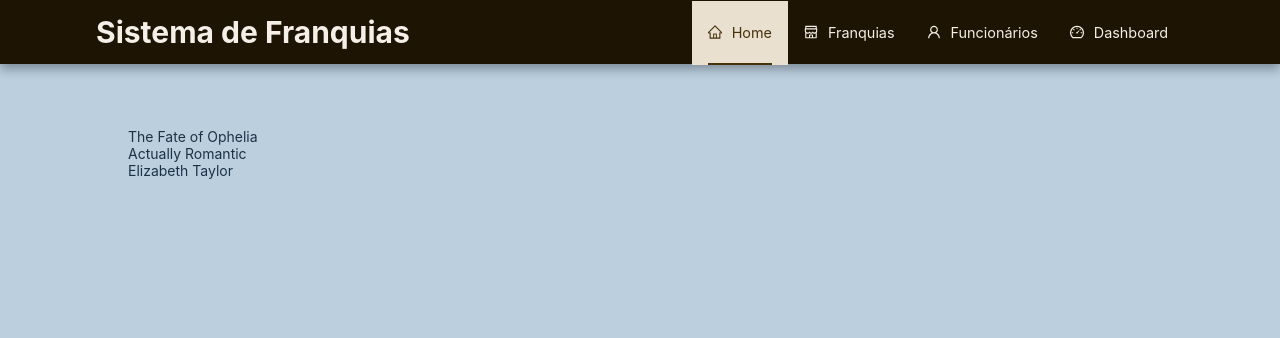
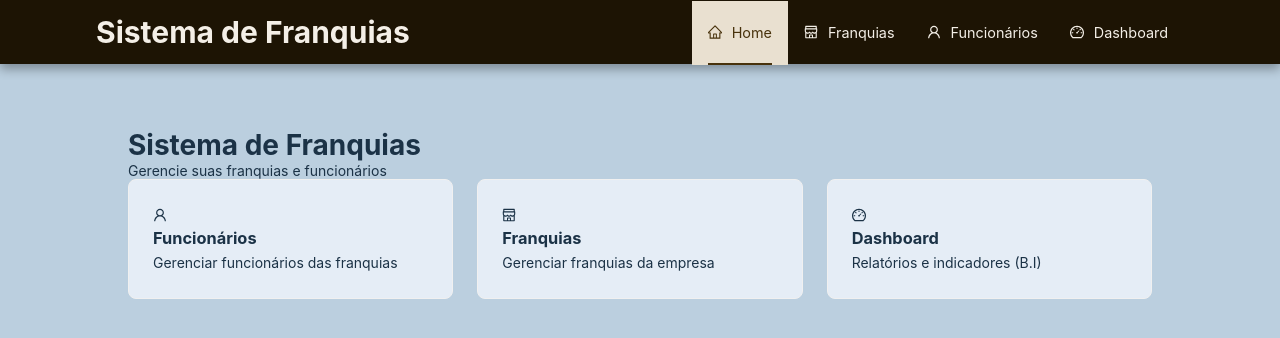
Before and after one commit to gabgon08/projeto-franquias, a Next.js app: page / in a window 1280 px wide. Shown: the top 338 px of the page. Built offline with nearby package versions, Linux system fonts and the light colour scheme.

Commit message:
feat: new home page

```diff
--- a/src/app/franquias/page.jsx
+++ b/src/app/franquias/page.jsx
@@ -195,7 +195,7 @@ function Franquias() {
 
     return (
         <LayoutTheme>
-            <Layout className={common.layout}>
+            <Layout>
 
                 <Content className={common.container}>
                     {contextHolder}
--- a/src/app/funcionarios/page.jsx
+++ b/src/app/funcionarios/page.jsx
@@ -208,7 +208,7 @@ function Funcionarios() {
 
     return (
         <LayoutTheme>
-            <Layout className={common.layout}>
+            <Layout>
 
                 <Content className={common.container}>
                     {contextHolder}
--- a/src/app/page.jsx
+++ b/src/app/page.jsx
@@ -1,25 +1,78 @@
 'use client'
 
 import React from 'react'
+import { Card, Row, Col, Layout, theme } from 'antd'
+import { UserOutlined, ShopOutlined, DashboardOutlined } from '@ant-design/icons'
+import Link from 'next/link'
 import styles from './page.module.css'
 import common from './../theme/common.module.css'
 import { LayoutTheme } from './../theme/index'
-import { Layout, theme } from 'antd'
 
-function Home() {
+
+export default function Home() {
 
   const { Content } = Layout
   const { token } = theme.useToken()
 
   return (
     <LayoutTheme>
-      <Layout className={common.layout}>
+      <Layout>
         <Content className={common.container}>
 
-          <div className={styles.main}>
-            <p>The Fate of Ophelia</p>
-            <p>Actually Romantic</p>
-            <p>Elizabeth Taylor</p>
+          <div className={styles.header}>
+            <h1 className={styles.title}>Sistema de Franquias</h1>
+            <p className={styles.subtitle}>Gerencie suas franquias e funcionários</p>
+          </div>
+
+          <div className={styles.cardsContainer}>
+            <Row gutter={[24, 24]} justify="center">
+
+              <Col xs={24} sm={12} lg={8}>
+                <Link href="/funcionarios">
+                  <Card
+                    className={styles.menuCard}
+                    hoverable
+                  >
+                    <div className={styles.cardContent}>
+                      <UserOutlined className={`${styles.cardIcon} ${styles.funcionariosIcon}`} />
+                      <h3 className={styles.cardTitle}>Funcionários</h3>
+                      <p className={styles.cardDescription}>Gerenciar funcionários das franquias</p>
+                    </div>
+                  </Card>
+                </Link>
+              </Col>
+
+              <Col xs={24} sm={12} lg={8}>
+                <Link href="/franquias">
+                  <Card
+                    className={styles.menuCard}
+                    hoverable
+                  >
+                    <div className={styles.cardContent}>
+                      <ShopOutlined className={`${styles.cardIcon} ${styles.franquiasIcon}`} />
+                      <h3 className={styles.cardTitle}>Franquias</h3>
+                      <p className={styles.cardDescription}>Gerenciar franquias da empresa</p>
+                    </div>
+                  </Card>
+                </Link>
+              </Col>
+
+              <Col xs={24} sm={12} lg={8}>
+                <Link href="/dashboard">
+                  <Card
+                    className={styles.menuCard}
+                    hoverable
+                  >
+                    <div className={styles.cardContent}>
+                      <DashboardOutlined className={`${styles.cardIcon} ${styles.dashboardIcon}`} />
+                      <h3 className={styles.cardTitle}>Dashboard</h3>
+                      <p className={styles.cardDescription}>Relatórios e indicadores (B.I)</p>
+                    </div>
+                  </Card>
+                </Link>
+              </Col>
+
+            </Row>
           </div>
 
         </Content>
@@ -27,5 +80,3 @@ function Home() {
     </LayoutTheme>
   )
 }
-
-export default Home
--- a/src/theme/common.module.css
+++ b/src/theme/common.module.css
@@ -1,7 +1,3 @@
-.layout {
-    min-height: 100vh
-}
-
 .container {
     margin: auto;
     padding: 4rem 0;
@@ -9,6 +5,7 @@
     max-width: 1300px;
     height: 100%;
     transition: all 0.3 ease;
+    min-height: 100vh
 }
 
 .topBox {
```
